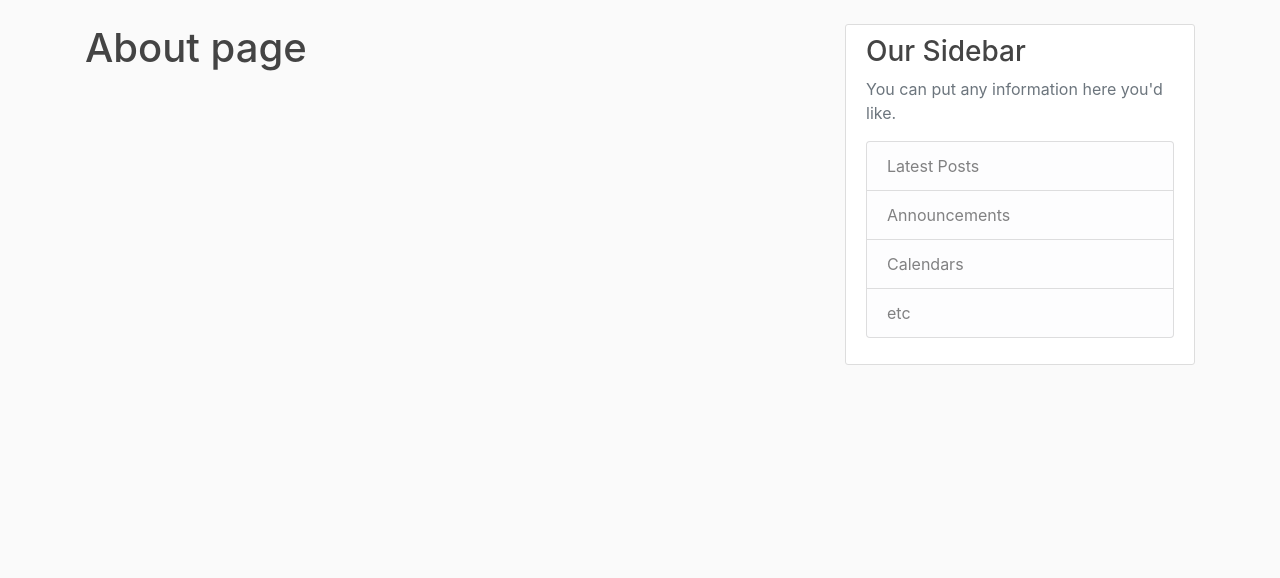
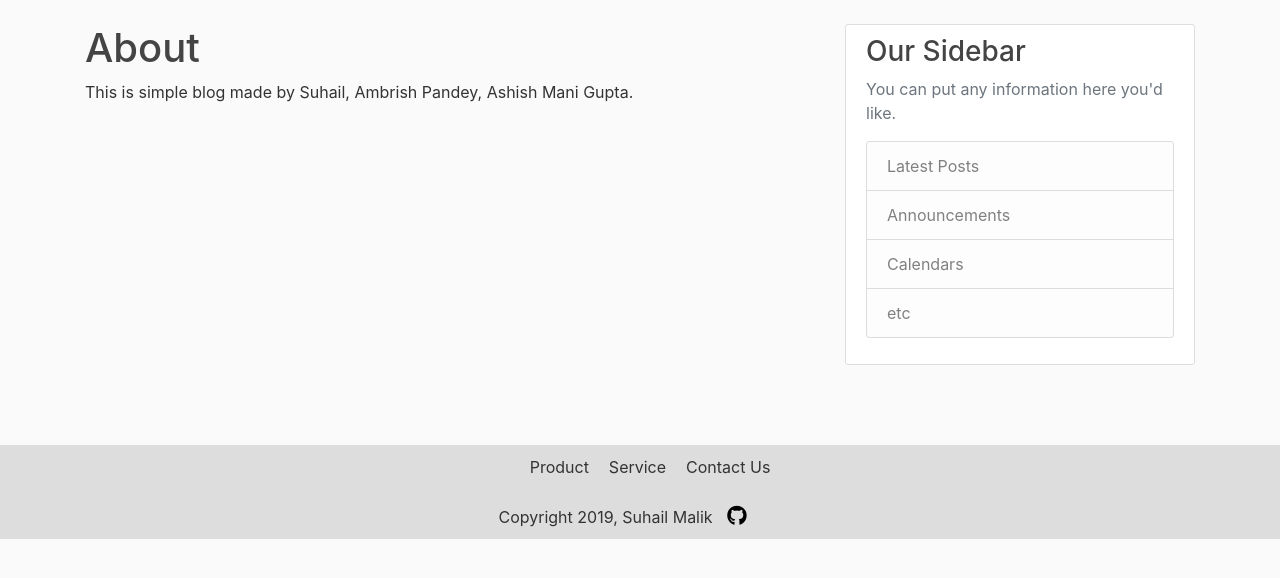
Before and after one commit to suhailmalik07/Blog, a Flask app: page /about in a window 1280 px wide. Shown: the part 56-634 px from the top of the page. Run offline with Flask 2, Linux system fonts and the light colour scheme; some libraries are stand-ins or nearby versions.

Commit message:
updated layout and added footer

```diff
--- a/flaskblog/static/main.css
+++ b/flaskblog/static/main.css
@@ -78,3 +78,23 @@ body {
   .account-heading {
     font-size: 2.5rem;
   }
+.footer {
+    background-color: #ddd;
+    width: 100%;
+    margin: 60px auto 0;
+}
+.footer > ul{
+    list-style-type: none;
+    display: flex;
+    justify-content: center;
+    margin-right: 20px;
+}
+.footer > ul > li {
+    font-size: 16px;
+    padding: 10px;
+}
+.footer > p {
+    text-align: center;
+    margin-right: 35px;
+    padding-bottom: 10px;
+}
--- a/flaskblog/templates/about.html
+++ b/flaskblog/templates/about.html
@@ -1,4 +1,5 @@
 {% extends 'layout.html' %}
 {% block content %}
-<h1>About page</h1>
+<h1>About</h1>
+<p>This is simple blog made by Suhail, Ambrish Pandey, Ashish Mani Gupta.</p>
 {%endblock content %}
--- a/flaskblog/templates/layout.html
+++ b/flaskblog/templates/layout.html
@@ -1,5 +1,6 @@
 <!DOCTYPE html>
 <html>
+
 <head>
     <!-- Required meta tags -->
     <meta charset="utf-8">
@@ -9,6 +10,8 @@
     <link rel="stylesheet" href="https://stackpath.bootstrapcdn.com/bootstrap/4.3.1/css/bootstrap.min.css"
         integrity="sha384-ggOyR0iXCbMQv3Xipma34MD+dH/1fQ784/j6cY/iJTQUOhcWr7x9JvoRxT2MZw1T" crossorigin="anonymous">
 
+    <link rel="stylesheet" href="https://use.fontawesome.com/releases/v5.8.2/css/all.css"
+        integrity="sha384-oS3vJWv+0UjzBfQzYUhtDYW+Pj2yciDJxpsK1OYPAYjqT085Qq/1cq5FLXAZQ7Ay" crossorigin="anonymous">
     <link rel="stylesheet" . type="text/css" href="{{ url_for('static', filename='main.css') }}">
     <meta charset="utf-8">
     <meta http-equiv="X-UA-Compatible" content="IE=edge">
@@ -91,6 +94,16 @@
         integrity="sha384-vBWWzlZJ8ea9aCX4pEW3rVHjgjt7zpkNpZk+02D9phzyeVkE+jo0ieGizqPLForn" crossorigin="anonymous">
         </script>
 
+    <footer class="footer">
+        <ul>
+            <li>Product</li>
+            <li>Service</li>
+            <li>Contact Us</li>
+        </ul>
+        <p>Copyright 2019, Suhail Malik <a href="https://github.com/suhailmalik07"><i class="fab fa-github"
+                    style="font-size: 20px; margin-left: 10px; color: black;"></i></a></p>
+    </footer>
+
 </body>
 
 </html>
```
Also changed, not shown: flaskblog/site.db, flaskblog/static/profile_pics/20e71c2542dcc53a.png (added), flaskblog/static/profile_pics/2bb8464a5e381d85.png (added), flaskblog/static/profile_pics/4884bbc85a6a8fec.png (added), flaskblog/static/profile_pics/7257b914bd6ab30a.png (added), 1 other file. Lines whose indentation alone changed are shown as unchanged.
